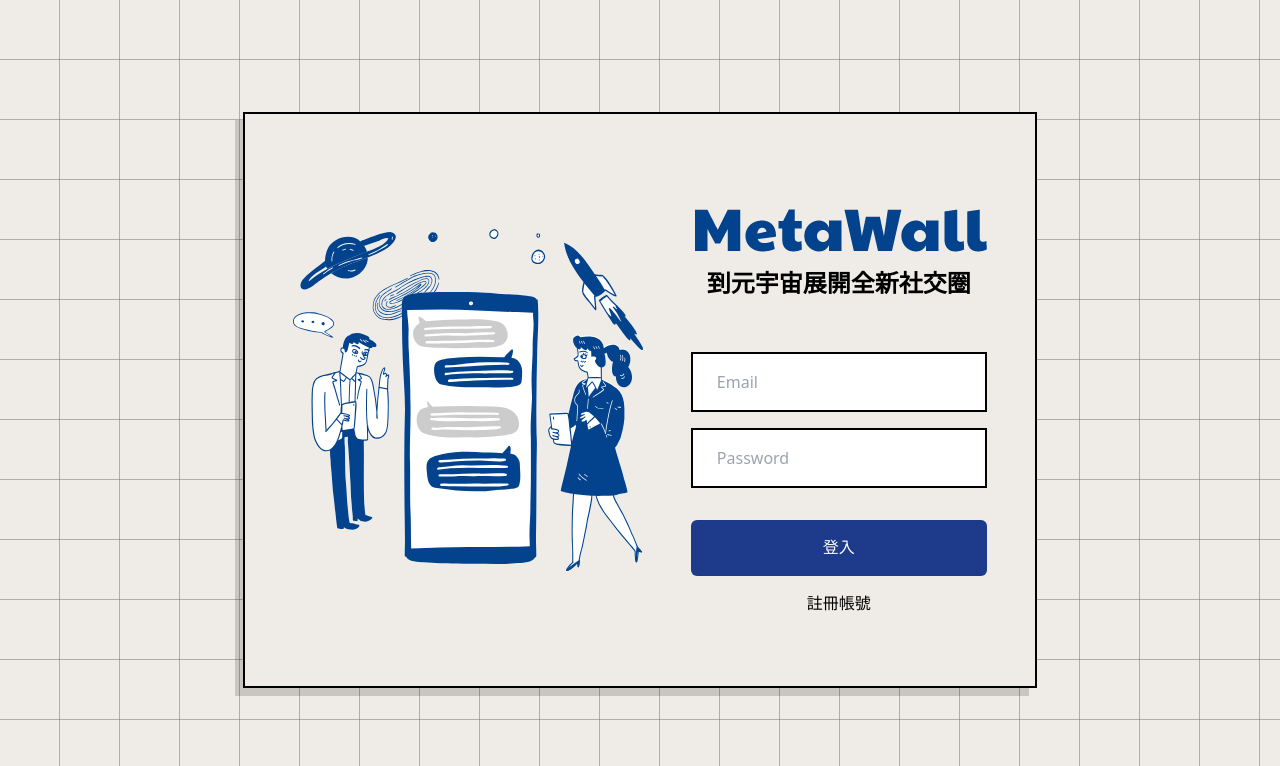
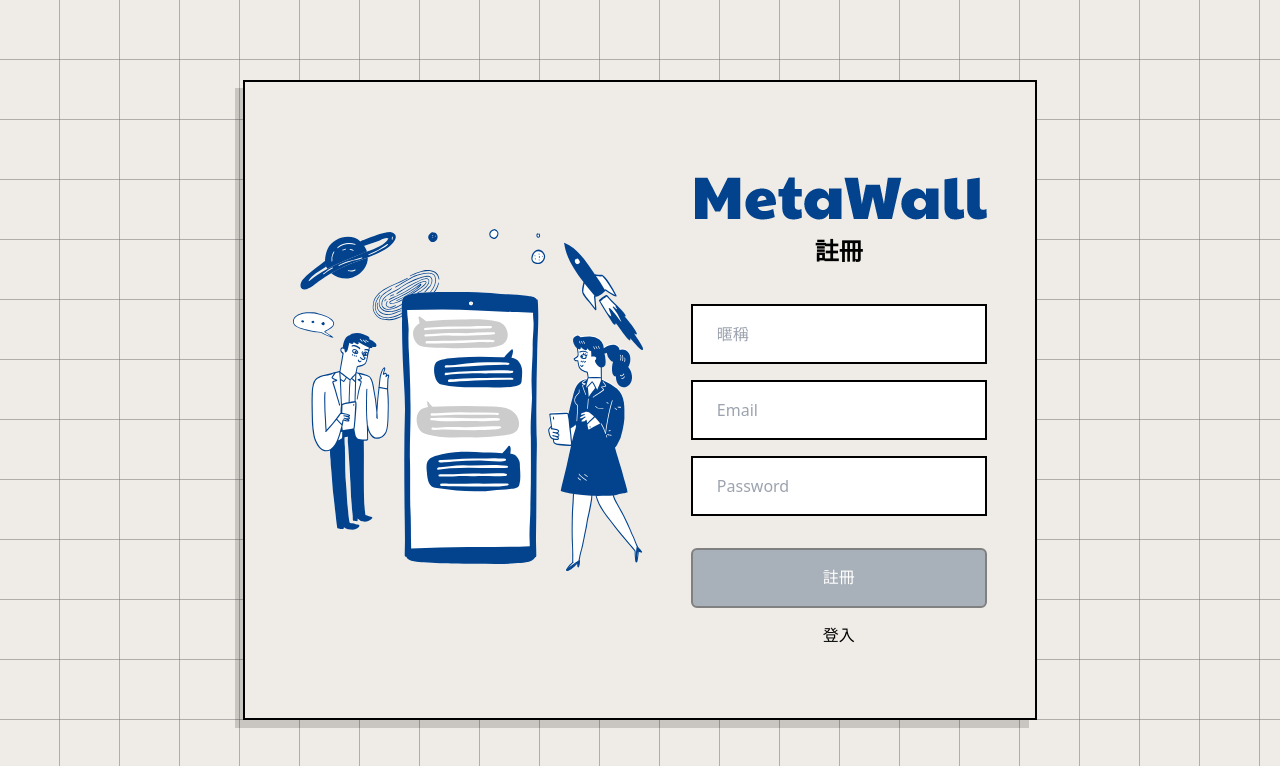
Before and after one commit to Jing0717/metawall-fe, a React (Create React App) app: page /register in a window 1280 px wide. Shown: the top 766 px of the page. Built offline with nearby package versions, Linux system fonts and the light colour scheme; a web font is replaced by a local one.

Commit message:
[feat] react-router & Register page

```diff
--- a/package.json
+++ b/package.json
@@ -8,6 +8,7 @@
     "@testing-library/user-event": "^13.2.1",
     "react": "^18.2.0",
     "react-dom": "^18.2.0",
+    "react-router-dom": "^6.5.0",
     "react-scripts": "5.0.1",
     "web-vitals": "^2.1.0"
   },
--- a/src/Pages/Register.js
+++ b/src/Pages/Register.js
@@ -1,7 +1,45 @@
 import React from 'react';
+import LoginLayout from '../Components/LoginLayout';
+import metawall from '../assets/MetaWall.png';
 
 const Register = () => {
-  return <div>Register</div>;
+  return (
+    <LoginLayout>
+      <section className='flex flex-col items-center'>
+        <img src={metawall} alt='metawall' className='w-[296px] h-[84px]' />
+        <h2 className='text-2xl font-bold mb-9'>註冊</h2>
+        <input
+          className='w-full font-mono border-black border-2 py-4 pl-6 mb-4'
+          type='text'
+          name='nickname'
+          id='nickname'
+          placeholder='暱稱'
+        />
+        <input
+          className='w-full font-mono border-black border-2 py-4 pl-6 mb-4'
+          type='text'
+          name='email'
+          id='email'
+          placeholder='Email'
+        />
+        <input
+          className='w-full font-mono border-black border-2 py-4 pl-6 mb-8'
+          type='text'
+          name='password'
+          id='password'
+          placeholder='Password'
+        />
+        <button className='w-full bg-[#A8B0B9] border-[#808080] border-2 text-white rounded-md py-4 mb-4'>
+          註冊
+        </button>
+        <p>
+          <a href='/' className='hover:text-blue-900'>
+            登入
+          </a>
+        </p>
+      </section>
+    </LoginLayout>
+  );
 };
 
 export default Register;
--- /dev/null
+++ b/src/error-page.jsx
@@ -0,0 +1,16 @@
+import { useRouteError } from "react-router-dom";
+
+export default function ErrorPage() {
+  const error = useRouteError();
+  console.error(error);
+
+  return (
+    <div id="error-page">
+      <h1>Oops!</h1>
+      <p>Sorry, an unexpected error has occurred.</p>
+      <p>
+        <i>{error.statusText || error.message}</i>
+      </p>
+    </div>
+  );
+}
--- a/src/index.js
+++ b/src/index.js
@@ -1,13 +1,30 @@
 import React from 'react';
 import ReactDOM from 'react-dom/client';
+import { createBrowserRouter, RouterProvider } from 'react-router-dom';
 import './index.css';
 import App from './App';
 import reportWebVitals from './reportWebVitals';
+import ErrorPage from "./error-page";
+import Register from './Pages/Register';
+
+
+const router = createBrowserRouter([
+  {
+    path: '/',
+    element: <App />,
+    errorElement: <ErrorPage />,
+  },
+  {
+    path: "register",
+    element: <Register />,
+  },
+
+]);
 
 const root = ReactDOM.createRoot(document.getElementById('root'));
 root.render(
   <React.StrictMode>
-    <App />
+    <RouterProvider router={router} />
   </React.StrictMode>
 );
 
```
Also changed, not shown: 2 other files (tests, documents, lock files or other folders).
